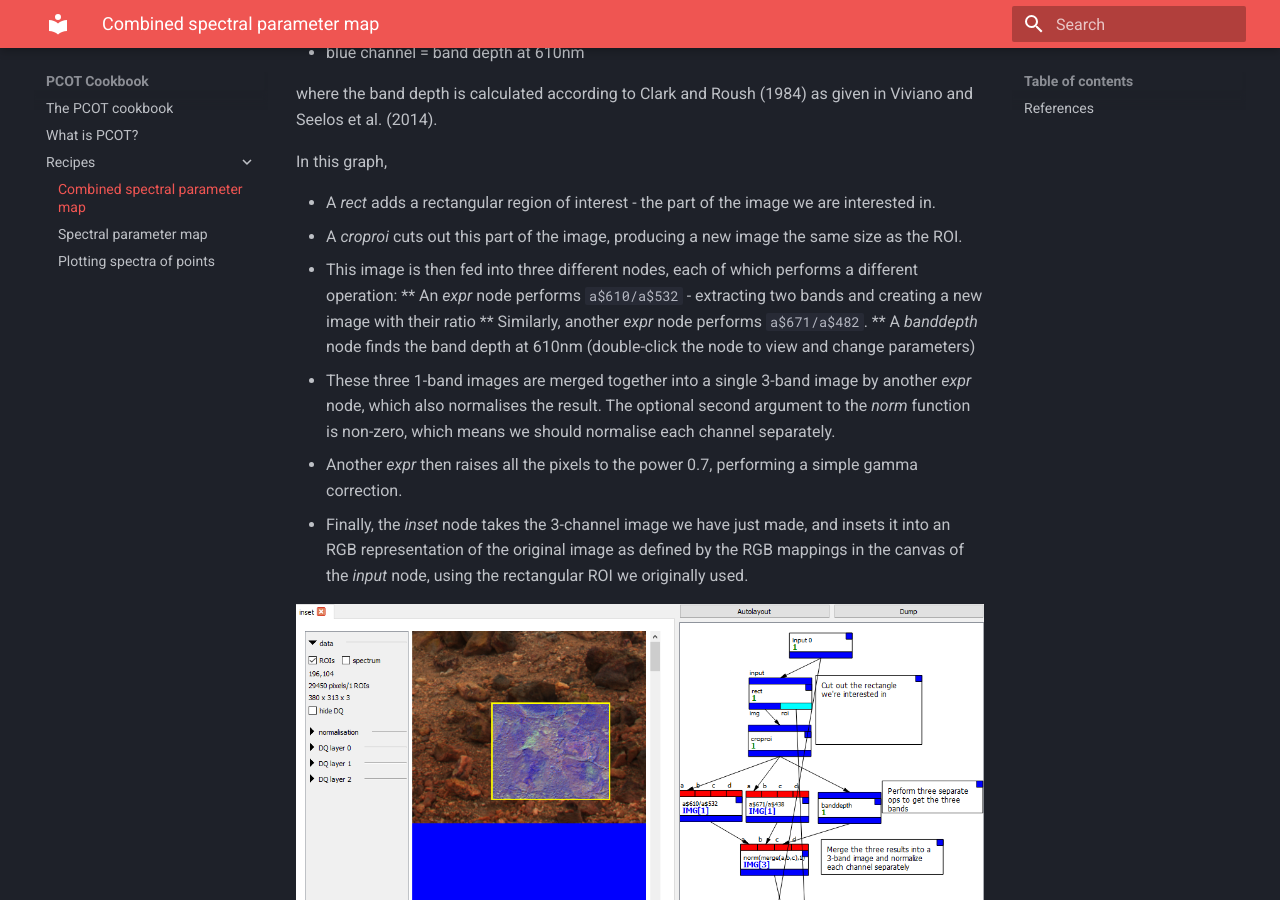
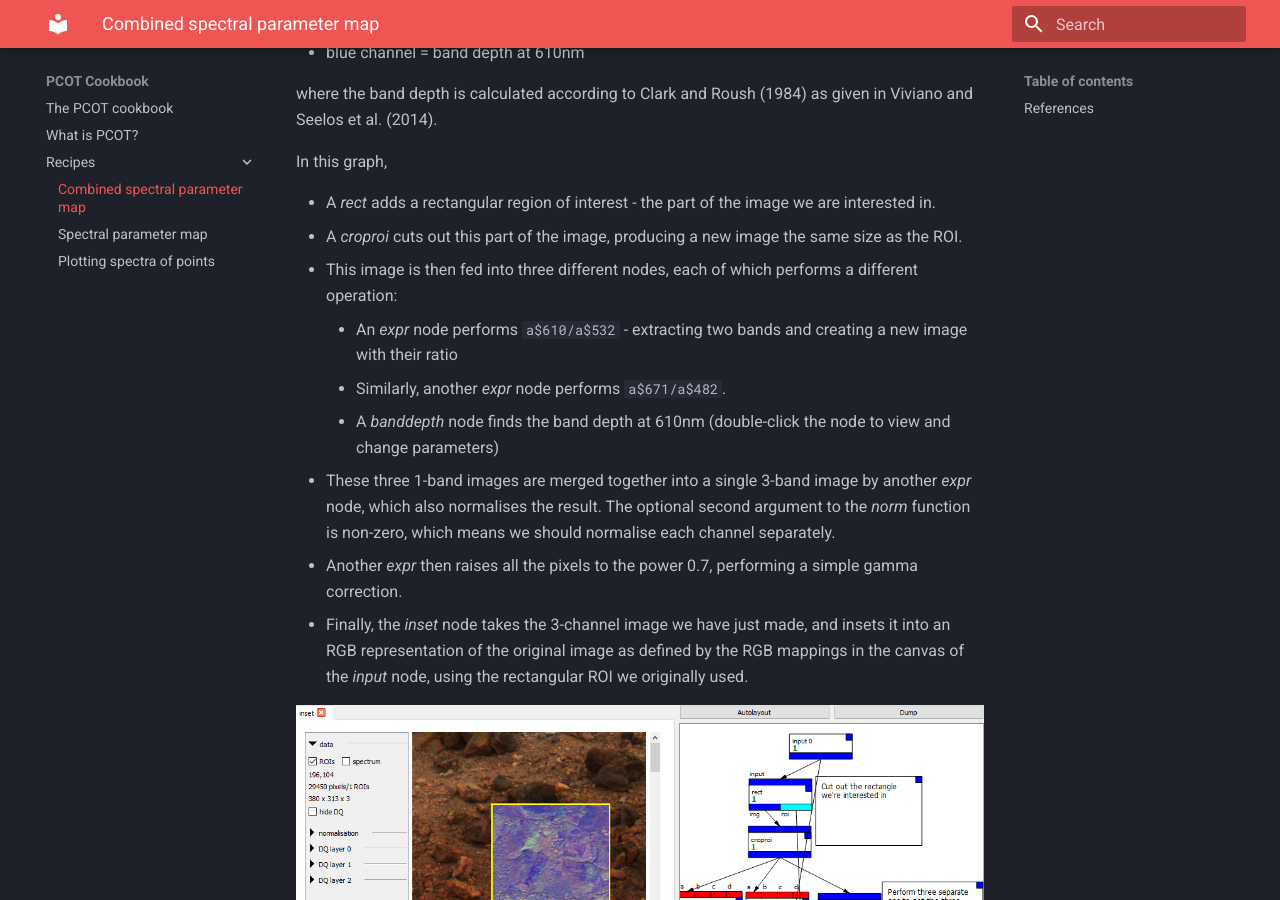
Before and after one commit to AU-ExoMars/PCOT-Cookbook, an MkDocs documentation site: the page built from docs/recipes/combined.md, in a window 1280 px wide and 900 px high, scrolled down 399 px. Built offline with MkDocs 1.6.1 and Material for MkDocs 9.7.7, drawn with Linux system fonts in a browser that asks for light colours.

```diff
--- a/docs/recipes/combined.md
+++ b/docs/recipes/combined.md
@@ -21,9 +21,9 @@ In this graph,
 * A *rect* adds a rectangular region of interest - the part of the image we are interested in.
 * A *croproi* cuts out this part of the image, producing a new image the same size as the ROI.
 * This image is then fed into three different nodes, each of which performs a different operation:
-** An *expr* node performs `a$610/a$532` - extracting two bands and creating a new image with their ratio
-** Similarly, another *expr* node performs `a$671/a$482`.
-** A *banddepth* node finds the band depth at 610nm (double-click the node to view and change parameters)
+    * An *expr* node performs `a$610/a$532` - extracting two bands and creating a new image with their ratio
+    * Similarly, another *expr* node performs `a$671/a$482`.
+    * A *banddepth* node finds the band depth at 610nm (double-click the node to view and change parameters)
 * These three 1-band images are merged together into a single 3-band image by another *expr* node, which also normalises the result. The optional second argument to the *norm* function is non-zero, which
 means we should normalise each channel separately.
 * Another *expr* then raises all the pixels to the power 0.7, performing a simple gamma correction.
```
Also changed, not shown: README.md (+4 -1 lines), 1 other file.
